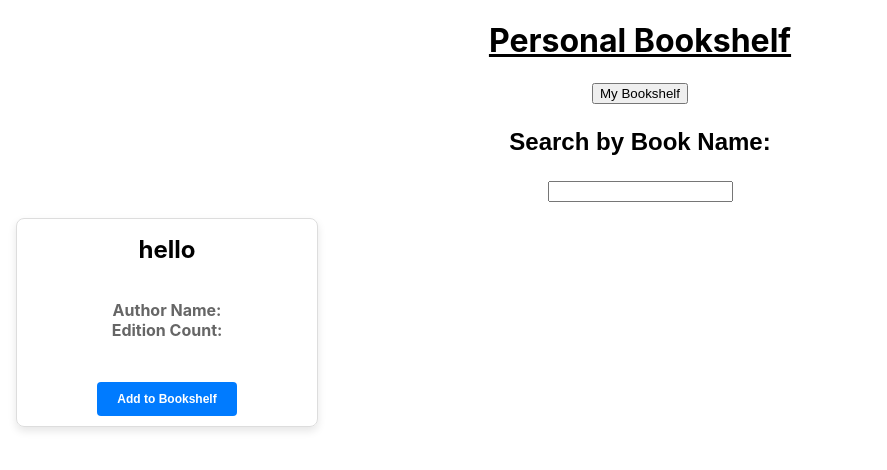
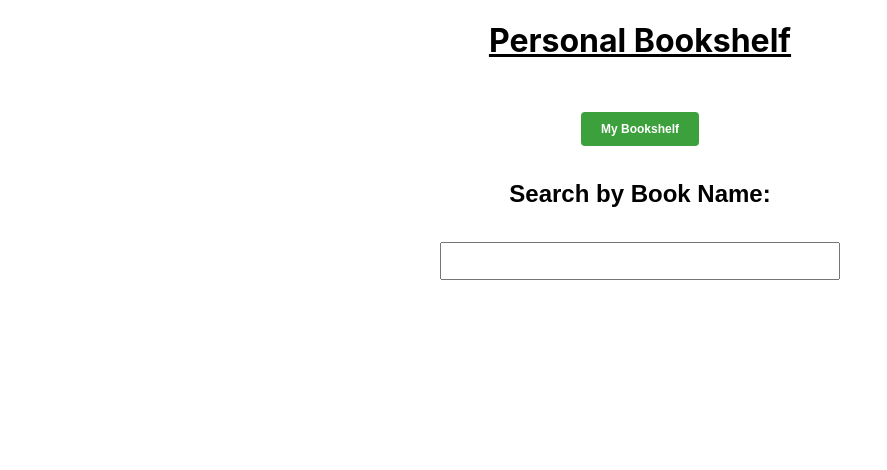
Before and after one commit to StephCurry07/marquee-equity-bookshelf, a React (Create React App) app: page / in a window 1280 px wide. Shown: the top 470 px of the page, without its empty margins (0-887 px from the left). Built offline with nearby package versions, Linux system fonts and the light colour scheme.

Commit message:
almost complete..add styling

```diff
--- a/src/App.js
+++ b/src/App.js
@@ -1,8 +1,8 @@
 import logo from "./logo.svg";
 import "./App.css";
-import BookLibrary from "./bookLibrary";
+import BookLibrary from "./components/bookLibrary";
 import { Route, Routes } from "react-router-dom";
-import MyShelf from "./MyShelf";
+import MyShelf from "./components/MyShelf";
 function App() {
   return (
     <div className="App">
--- a/src/MyShelf.jsx
+++ /dev/null
@@ -1,19 +0,0 @@
-import React from 'react'
-import { useNavigate } from 'react-router-dom';
-
-const MyShelf = () => {
-    const navigate = useNavigate();
-    const handleClick = (e) => {
-        console.log(e.target.value);
-        navigate('/');
-    };
-    return (
-        <div>
-            <button type="button" onClick={handleClick}>
-                Go to Library
-            </button>
-        </div>
-    )
-}
-
-export default MyShelf;
--- a/src/bookLibrary.jsx
+++ /dev/null
@@ -1,34 +0,0 @@
-import React, { useEffect, useState } from 'react'
-import Header from './Header';
-import Book from './components/Book';
-import Books from './api/books';
-
-const BookLibrary = () => {
-    const [bookName, setBookName] = useState("hello");
-
-    const handleInput = async e => {
-        const query = e.target.value;
-        const res = await Books.get('/search.json', {
-            params: {
-                q: query,
-                limit: 10,
-                page:1
-            }
-        })
-        console.log(res.title);
-        setBookName(e.target.value);
-    }
-
-    return (
-        <div>
-            <Header />
-            <p style={{ fontFamily: 'sans-serif', fontWeight: 'bold', fontSize: '1.5rem' }}>
-                Search by Book Name:
-            </p>
-            <input type="text" id="bookName" name="bookName" onChange={handleInput} />
-            <Book title={bookName} />
-        </div>
-    )
-}
-
-export default BookLibrary;
--- a/src/components/Book.jsx
+++ b/src/components/Book.jsx
@@ -1,9 +1,7 @@
 // Card.js
 import React from 'react';
-import '../styles/Book.css';
-import '../styles/button.css'
-
-const Book = ({ title, author, editionCount, description }) => {
+import '../styles.css'
+const Book = ({ title, author, editionCount, description, onAddToBookShelf, onRemoveFromBookshelf }) => {
     return (
         <div className="book">
             <div className="book-content">
@@ -25,9 +23,12 @@ const Book = ({ title, author, editionCount, description }) => {
                 </p>
 
             </div>
-            <button className='btn'>
-                Add to Bookshelf
-            </button>
+            {onAddToBookShelf && (
+                <button className='btnblue' onClick={onAddToBookShelf}>Add to Bookshelf</button>
+            )}
+            {onRemoveFromBookshelf && (
+                <button className='btnred' onClick={onRemoveFromBookshelf}>Remove from Bookshelf</button>
+            )}
         </div>
 
     );
--- /dev/null
+++ b/src/components/BookList.jsx
@@ -0,0 +1,14 @@
+import React from 'react';
+import Book from './Book';
+import '../styles.css'
+const BookList = ({ books, onAddToBookShelf }) => {
+    return (
+        <div className="book-list">
+            {books.map((book, idx) => (
+                <Book key={idx} title={book.title} author={book.author_name} editionCount={book.edition_count} onAddToBookShelf={() => onAddToBookShelf(book)} />
+            ))}
+        </div>
+    );
+};
+
+export default BookList;
--- a/src/Header.jsx
+++ b/src/components/Header.jsx
@@ -12,7 +12,7 @@ const Header = () => {
 
     return (
         <div>
-            <button type="button" onClick={handleClick}>
+            <button className='button' type="button" onClick={handleClick}>
                 My Bookshelf
             </button>
         </div>
--- /dev/null
+++ b/src/components/MyShelf.jsx
@@ -0,0 +1,49 @@
+import React, { useEffect, useState } from 'react';
+import { useNavigate } from 'react-router-dom';
+import Book from './Book';
+
+const MyShelf = () => {
+    const navigate = useNavigate();
+
+    const [bookshelf, setBookshelf] = useState([]);
+
+    useEffect(() => {
+        const storedBooks = JSON.parse(localStorage.getItem('bookshelf')) || [];
+        setBookshelf(storedBooks);
+    }, []);
+
+    const handleClick = (e) => {
+        console.log(e.target.value);
+        navigate('/');
+    };
+
+    const removeFromBookshelf = (book) => {
+        const updatedBookshelf = bookshelf.filter((b) => b.title !== book.title);
+        setBookshelf(updatedBookshelf);
+        localStorage.setItem('bookshelf', JSON.stringify(updatedBookshelf));
+        alert(`${book.title} removed from bookshelf!`);
+    };
+
+    return (
+        <div className="bookshelf">
+            <button className='button' type="button" onClick={handleClick}>
+                Go to Library
+            </button>
+            <h2>Your Bookshelf</h2>
+            <div className="book-list">
+                {bookshelf.map((book, idx) => (
+                    <Book
+                        key={idx}
+                        title={book.title}
+                        author={book.author_name}
+                        editionCount={book.edition_count}
+                        onRemoveFromBookshelf={() => removeFromBookshelf(book)}
+                    />
+                ))}
+            </div>
+
+        </div>
+    )
+}
+
+export default MyShelf;
--- /dev/null
+++ b/src/components/bookLibrary.jsx
@@ -0,0 +1,66 @@
+import React, { useCallback, useEffect, useState } from 'react';
+import Header from './Header';
+import Books from '../api/books';
+import BookList from './BookList';
+import { debounce } from '../utils/debounce';
+
+const BookLibrary = () => {
+  const [books, setBooks] = useState([]);
+  const [query, setQuery] = useState('');
+
+  const handleInput = (e) => {
+    const query = e.target.value;
+    setQuery(query);
+  }
+
+  useEffect(() => {
+    const fetchBooks = async () => {
+      if (!query) return;
+      try {
+        const res = await Books.get('/search.json', {
+          params: {
+            q: query,
+            limit: 10,
+            page: 1,
+          },
+        });
+        setBooks(res.data.docs);
+      } catch (error) {
+        alert(error.message);
+      }
+    };
+
+    const debouncedFetchBooks = debounce(fetchBooks, 500);
+    debouncedFetchBooks();
+
+    return () => {
+      debouncedFetchBooks.cancel();
+    };
+  }, [query]);
+
+  const addToBookShelf = (book) => {
+    let bookshelf = JSON.parse(localStorage.getItem('bookshelf')) || [];
+    bookshelf.push(book);
+    localStorage.setItem('bookshelf', JSON.stringify(bookshelf));
+    alert(`${book.title} added to bookshelf!`);
+  };
+
+  return (
+    <div className="book-library">
+      <Header />
+      <p className="search-label">
+        Search by Book Name:
+      </p>
+      <input
+        type="text"
+        id="bookName"
+        name="bookName"
+        onChange={handleInput}
+        className="search-input"
+      />
+      <BookList books={books} onAddToBookShelf={addToBookShelf} />
+    </div>
+  );
+};
+
+export default BookLibrary;
--- /dev/null
+++ b/src/styles.css
@@ -0,0 +1,133 @@
+.book-library,
+.bookshelf {
+  padding: 20px;
+  font-family: sans-serif;
+}
+
+.search-label {
+  font-weight: bold;
+  font-size: 1.5rem;
+}
+
+.search-input {
+  margin-top: 10px;
+  padding: 8px;
+  font-size: 1rem;
+  width: 100%;
+  max-width: 400px;
+  box-sizing: border-box;
+}
+
+.book-list {
+  display: flex;
+  flex-wrap: wrap;
+  gap: 10px;
+  margin-top: 20px;
+}
+
+.book {
+  background: white;
+  padding: 10px;
+  border: 1px solid #ccc;
+  border-radius: 8px;
+  width: 100%;
+  box-sizing: border-box;
+}
+
+.book-content {
+  padding: 16px;
+}
+
+.book-title {
+  font-size: 1.5em;
+  margin: 0 0 8px;
+}
+
+.book-description {
+  font-size: 1em;
+  color: #666;
+}
+
+/* Button.css */
+.btnblue {
+  display: inline-block;
+  padding: 10px 20px;
+  margin-bottom: 5px;
+  font-size: 12px;
+  font-weight: bold;
+  text-align: center;
+  text-decoration: none;
+  color: #fff;
+  background-color: #007bff;
+  border: none;
+  border-radius: 4px;
+  cursor: pointer;
+  transition: background-color 0.3s ease, transform 0.3s ease;
+}
+
+.btnred {
+  display: inline-block;
+  padding: 10px 20px;
+  margin-bottom: 5px;
+  font-size: 12px;
+  font-weight: bold;
+  text-align: center;
+  text-decoration: none;
+  color: #fff;
+  background-color: rgb(203, 42, 42);
+  border: none;
+  border-radius: 4px;
+  cursor: pointer;
+  transition: background-color 0.3s ease, transform 0.3s ease;
+}
+
+.btnblue:hover {
+  background-color: #0056b3;
+  transform: scale(1.05);
+}
+
+.btnblue:active {
+  background-color: #004085;
+}
+
+.btnred:hover {
+    background-color: rgb(231, 61, 61);
+    transform: scale(1.05);
+  }
+
+  .btnblue:active {
+    background-color: rgb(210, 9, 9);
+  }
+
+.button {
+  display: inline-block;
+  padding: 10px 20px;
+  margin: 10px 10px;
+  font-size: 12px;
+  align-items: end;
+  font-weight: bold;
+  text-align: center;
+  text-decoration: none;
+  color: #fff;
+  background-color: rgb(60, 161, 60);
+  border: none;
+  border-radius: 4px;
+  cursor: pointer;
+  transition: background-color 0.3s ease, transform 0.3s ease;
+}
+
+.button:hover {
+  background-color: rgb(82, 201, 82);
+}
+
+@media (min-width: 600px) {
+  .book {
+    width: calc(50% - 10px);
+  }
+}
+
+@media (min-width: 900px) {
+  .book {
+    width: calc(33.333% - 10px);
+  }
+}
--- a/src/styles/Book.css
+++ b/src/styles/Book.css
@@ -1,11 +1,36 @@
 /* Card.css */
-.book {
+/* .book {
   border: 1px solid #ddd;
   border-radius: 8px;
   overflow: hidden;
   box-shadow: 0 4px 8px rgba(0, 0, 0, 0.1);
   max-width: 300px;
   margin: 16px;
+}
+
+.book-list {
+  display: grid;
+  grid-template-columns: repeat(auto-fill, minmax(300px, 1fr));
+  margin: auto;
+  align-items: center;
+  justify-content: center;
+  gap: 10px;
+} */
+
+.book-list {
+  display: flex;
+  flex-wrap: wrap;
+  gap: 10px;
+  margin-top: 20px;
+}
+
+.book {
+  background: white;
+  padding: 10px;
+  border: 1px solid #ccc;
+  border-radius: 8px;
+  width: calc(33.333% - 10px);
+  box-sizing: border-box;
 }
 
 .book-content {
--- /dev/null
+++ b/src/styles/search.css
@@ -0,0 +1,13 @@
+.search-label {
+  font-weight: bold;
+  font-size: 1.5rem;
+}
+
+.search-input {
+  margin-top: 10px;
+  padding: 8px;
+  font-size: 1rem;
+  width: 100%;
+  max-width: 400px;
+  box-sizing: border-box;
+}
--- /dev/null
+++ b/src/utils/debounce.js
@@ -0,0 +1,19 @@
+export const debounce = (func, delay) => {
+    let timeoutId;
+    const debouncedFunc = (...args) => {
+      if (timeoutId) {
+        clearTimeout(timeoutId);
+      }
+      timeoutId = setTimeout(() => {
+        func(...args);
+      }, delay);
+    };
+
+    debouncedFunc.cancel = () => {
+      if (timeoutId) {
+        clearTimeout(timeoutId);
+      }
+    };
+
+    return debouncedFunc;
+  };
```
